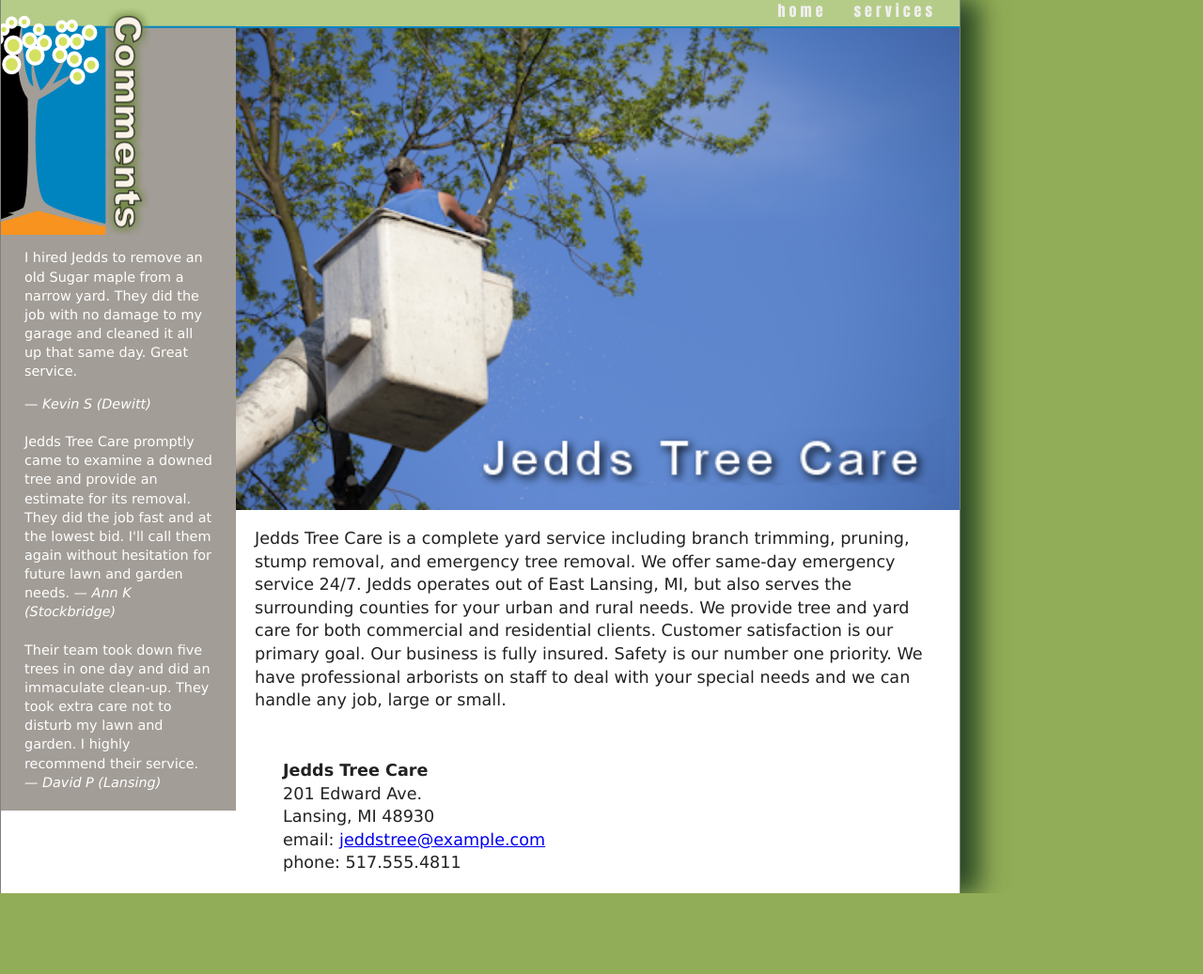
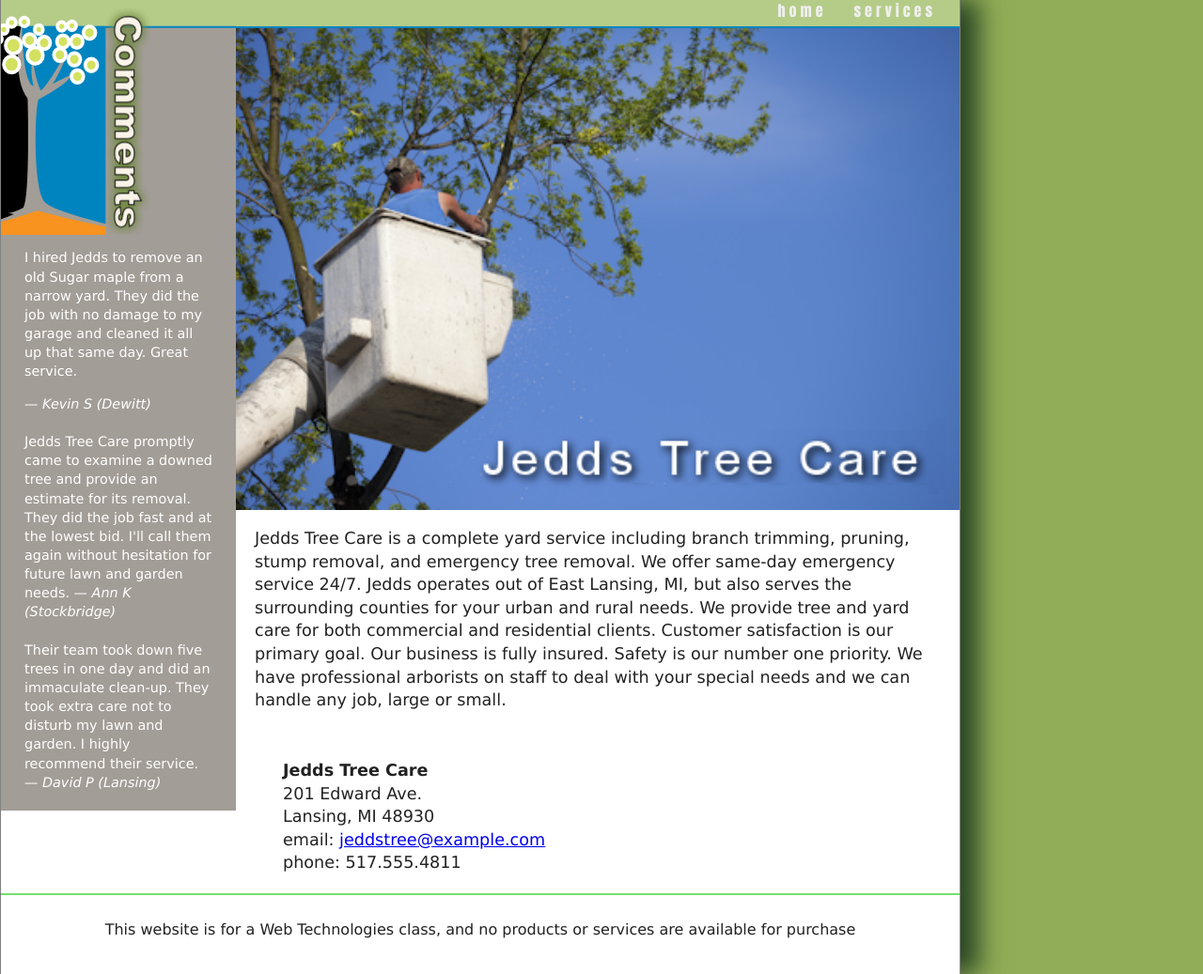
Before and after one commit to skyfila/3062749.github.io, a plain HTML site: page jtc_index.html in a window 1280 px wide. Shown: the whole page at 94% size. Before the commit the page ends 951 px from the top, so only its background shows below. Drawn offline with Linux system fonts and the light colour scheme.

Commit message:
Update jtc_index.html
adding disclaimer

```diff
--- a/jtc_index.html
+++ b/jtc_index.html
@@ -92,6 +92,10 @@ phone:	<a href="tel:+15175554811"></a>517.555.4811
 
     </article>
 
+    <footer>
+        <p>This website is for a Web Technologies class, and no products or services are available for purchase</p>
+    </footer>
+
 </body>
 
 </html>
```
